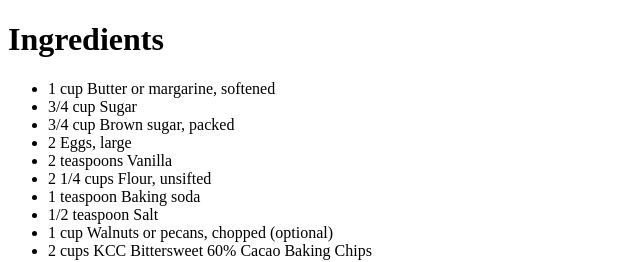
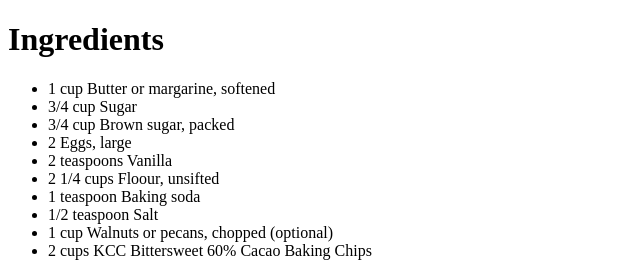
Before and after one commit to Taiwo2024608/MyChickenProject, a plain HTML site: page secret recipe.htm in a window 1280 px wide. Shown: the top 262 px of the page, 0-640 px from the left. Drawn offline with Linux system fonts and the light colour scheme.

Commit message:
Update secret recipe.htm

```diff
--- a/secret recipe.htm
+++ b/secret recipe.htm
@@ -9,7 +9,7 @@
 <li>3/4 cup Brown sugar, packed</li>
 <li>2 Eggs, large</li>
 <li>2 teaspoons Vanilla</li>
-<li>2 1/4 cups Flour, unsifted</li>
+<li>2 1/4 cups Floour, unsifted</li>
 <li>1 teaspoon Baking soda</li>
 <li>1/2 teaspoon Salt</li>
 <li>1 cup Walnuts or pecans, chopped (optional)</li>
```
